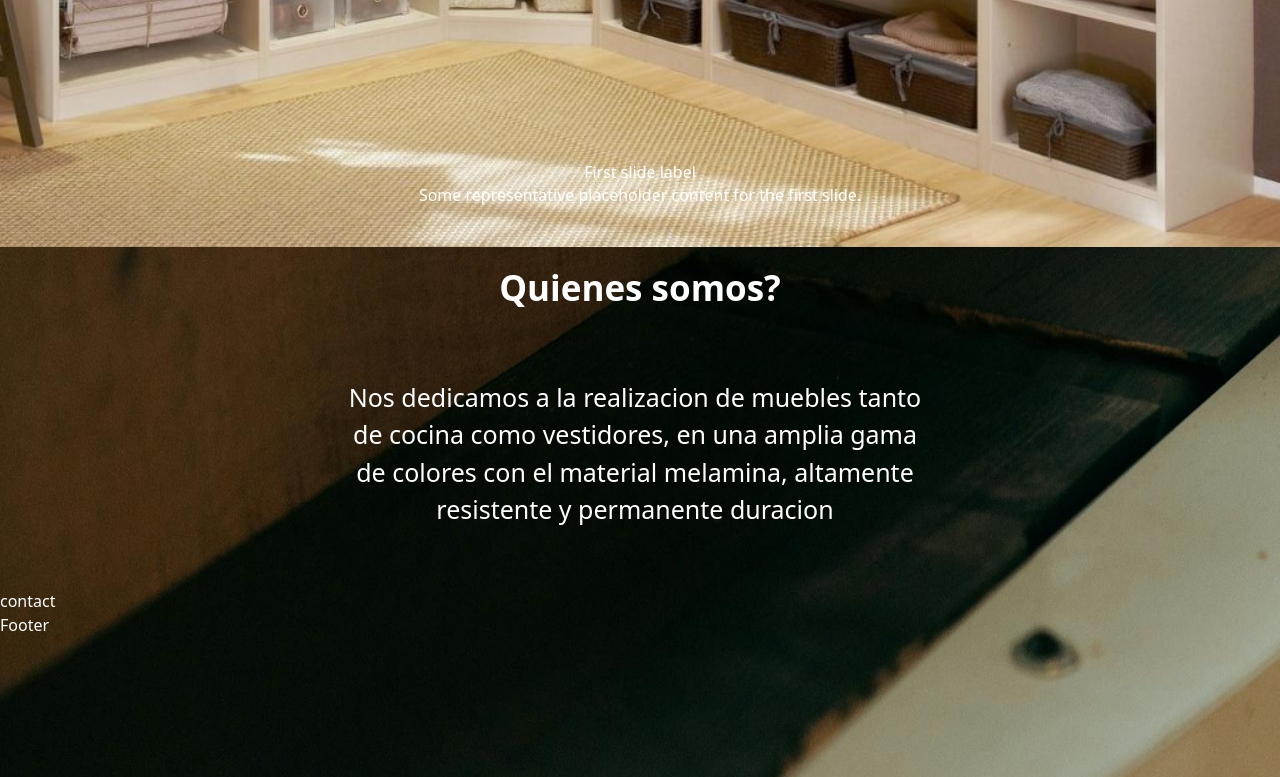
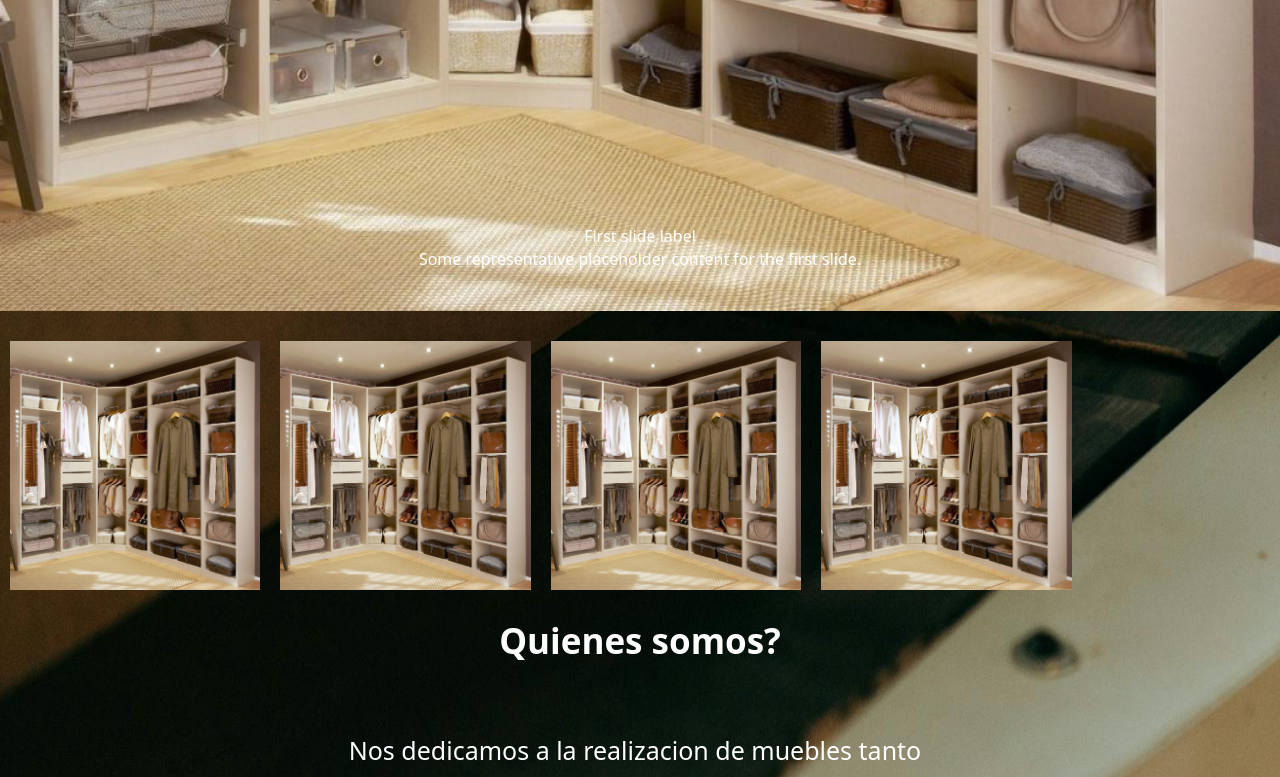
Before and after one commit to brian-h2/Carpinteria, a React (Vite) app: page / in a window 1280 px wide. Shown: the part 2013-2790 px from the top of the page. Built offline with nearby package versions, Linux system fonts and the light colour scheme.

Commit message:
Gallery v1

```diff
--- a/src/components/Header/header.css
+++ b/src/components/Header/header.css
@@ -2,7 +2,7 @@
     display: flex;
     flex-direction: column;
     width: 100%;
-    height: 52rem;
+    height: 51rem;
     align-items: center;
     border-radius: 1px solid rgb(0, 0, 0);
     max-width: 1400px;
--- a/src/pages/Gallery/gallery.css
+++ b/src/pages/Gallery/gallery.css
@@ -4,9 +4,11 @@
     display: flex;
     justify-content: center;
     align-items: start;
+    flex-direction: column;
     max-width: 1400px;
     margin: auto;
     margin-bottom: 20px;
+    margin-top: 10rem;
 }
 
 .gallery h2{
@@ -18,7 +20,7 @@
     z-index: 2000;
     max-width: 150px;
     height: 38px;
-    top: 54rem;
+    top: 62rem;
     left: 25px;
     right: 25px;
     text-align: center;
@@ -26,3 +28,18 @@
     background-color: var(--color-1);
     border-radius: 5%;
 }
+
+.gallery .gallery-photos{
+    margin-top: 20px;
+    display: flex;
+    align-items: center;
+    justify-content: center;
+    flex-direction: row;
+    flex-wrap: wrap;
+}
+
+.gallery .gallery-photos img{
+    margin: 10px;
+    max-width: 350px;
+    max-height: 250px;
+}
--- a/src/pages/Gallery/gallery.jsx
+++ b/src/pages/Gallery/gallery.jsx
@@ -43,6 +43,12 @@ const gallery = () => {
             <span class="visually-hidden">Next</span>
           </button>
       </div>
+      <div className="gallery-photos">
+        <img src={Image1} alt="" className='image' srcset="" />
+        <img src={Image1} alt="" className='image' srcset="" />
+        <img src={Image1} alt="" className='image'srcset="" />
+        <img src={Image1} alt="" className='image'srcset="" />
+      </div>
     </div>
   )
 }
```
